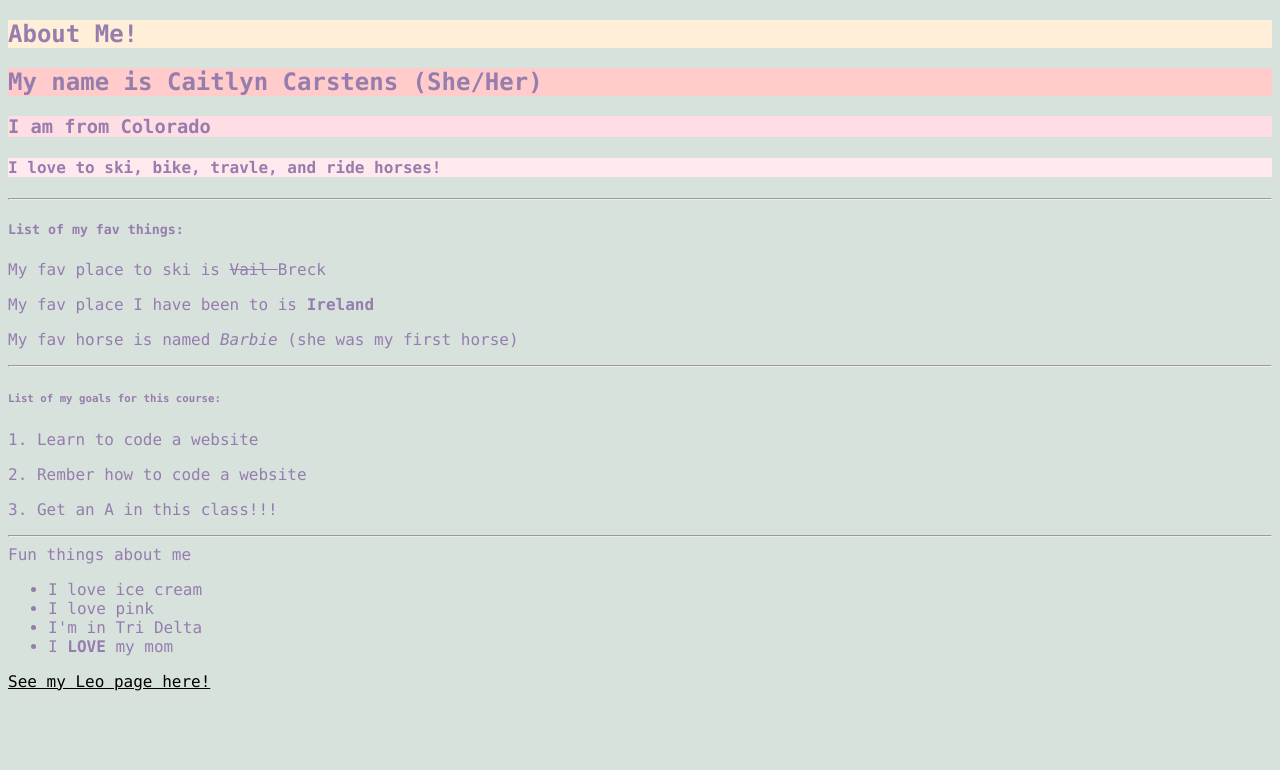
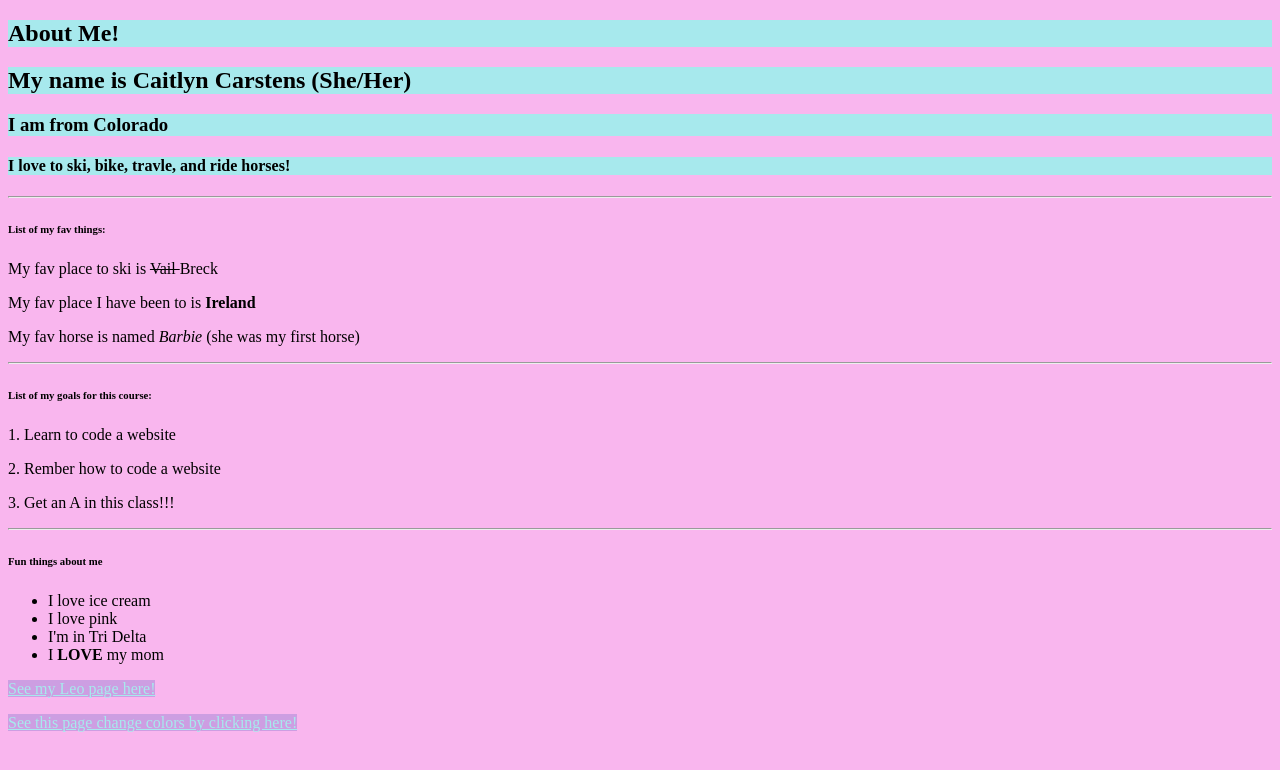
Before and after one commit to caitlynncarstens123/web_demos_repo_ATLS_Class, a plain HTML site: page index.html in a window 1280 px wide. Drawn offline with Linux system fonts and the light colour scheme.

Commit message:
Add files via upload

```diff
--- a/index.html
+++ b/index.html
@@ -13,7 +13,7 @@
       <h3> I am from Colorado </h3>
       <h4> I love to ski, bike, travle, and ride horses!</h4>
       <hr>
-      <h5> List of my fav things: </h5>
+      <h6> List of my fav things: </h6>
       <p> My fav place to ski is <s> Vail </s> Breck </p>
       <p> My fav place I have been to is <strong> Ireland </strong> </p>
       <p> My fav horse is named <em> Barbie </em> (she was my first horse)
@@ -23,7 +23,7 @@
       <p> 2. Rember how to code a website </p>
       <p> 3. Get an A in this class!!! </p>
       <hr>
-      <h7> Fun things about me </h7>
+      <h6> Fun things about me </h6>
       <ul>
         <li> I love ice cream </li>
         <li> I love pink </li>
@@ -34,6 +34,9 @@
        <a id = "link" href='https://caitlynncarstens123.github.io/web_demos_repo_ATLS_Class/Encyclopedia_Page/' target='_blank'>See my Leo page here!</a>
       </p>
 
+      <p>
+       <a id = "linktwo" href='https://caitlynncarstens123.github.io/web_demos_repo_ATLS_Class/Day_one/' target='_blank'>See this page change colors by clicking here!</a>
+      </p>
 
 
   </section>
--- a/style.css
+++ b/style.css
@@ -1,18 +1,27 @@
 body {
-  background-color: #D8E2DC;
-  color: #957DAD;
+  background-color: #F9B6EE;
+  color: #000000;
   font-weight: 200;
-  font-family: "Courirt New", "Lucida Console", "Monaco";
+  font-family: "Times New Roman", Times, serif;
   font-size: medium;
+
 }
-h1 { background-color: #FFEFD8;
+h1 { background-color: #A7E9ED;
 }
-h2 { background-color: #FFCCCB;
+h2 { background-color: #A7E9ED;
 }
-h3 { background-color: #FFDDE4;
+h3 { background-color: #A7E9ED;
 }
-h4 { background-color: #FFE9EE;
+h4 { background-color: #A7E9ED;
 }
+a { background-color: #CD9EE2;
+}
+
+
 #link {
-  color: #000000
+  color: #A7E9ED
 }
+
+#linktwo {
+  color: #A7E9ED
+}
```
